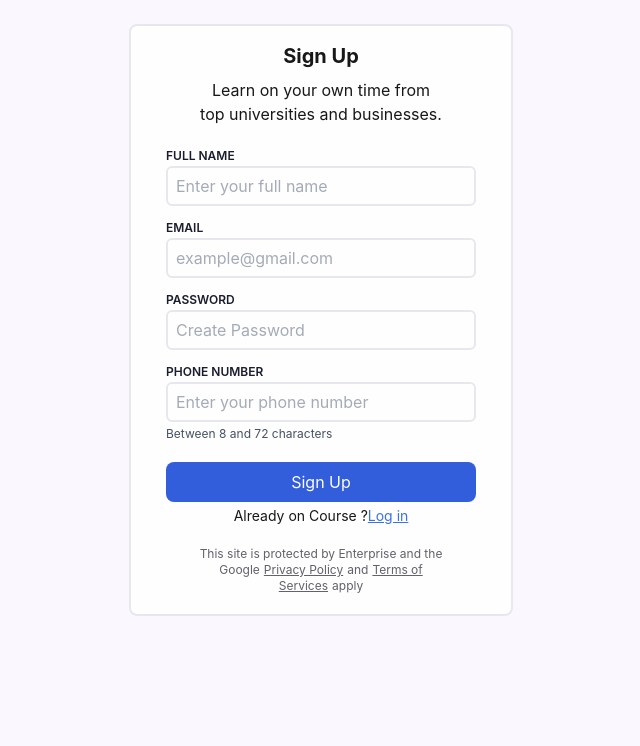
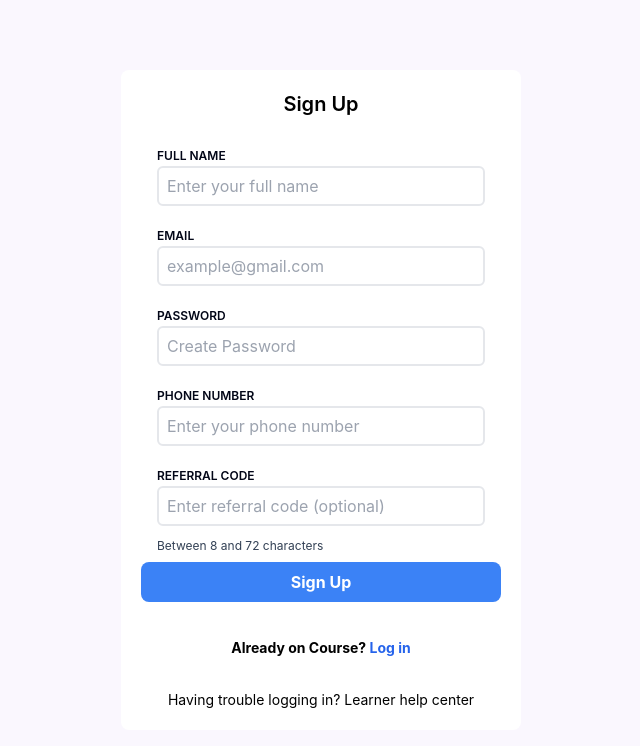
Before and after one commit to RohitKumarPatel2004/CashFlowFrontent, a React (Vite) app: page /signUp in a window 1280 px wide. Shown: the top 746 px of the page, without its empty margins (319-959 px from the left). Built offline with nearby package versions, Linux system fonts and the light colour scheme.

Commit message:
referral

```diff
--- a/src/Components/Context/Context.jsx
+++ b/src/Components/Context/Context.jsx
@@ -7,13 +7,17 @@ const AuthContext = createContext();
 export const AuthProvider = ({ children }) => {
   const [auth, setAuth] = useState({
     email: localStorage.getItem('email') || '',
-    token: localStorage.getItem('token') || ''
+    token: localStorage.getItem('token') || '',
+    referral: localStorage.getItem('referral') || '',
+    no_of_referral:localStorage.getItem('no_of_referral') || ''
   });
   const [isAuthenticated, setIsAuthenticated] = useState(false);
 
   useEffect(() => {
     const email = localStorage.getItem('email');
     const token = localStorage.getItem('token');
+    const referral=localStorage.getItem('referral')
+    const no_of_referral=localStorage.getItem('no_of_referral')
     if (email && token) {
       setIsAuthenticated(true);
     }
@@ -22,21 +26,25 @@ export const AuthProvider = ({ children }) => {
 
 
   // Function to log in and save email and token
-  const login = (email, token) => {
+  const login = (email, token,referral,no_of_referral) => {
     localStorage.setItem('email', email);
     localStorage.setItem('token', token);
-    setAuth({ email, token });
+    localStorage.setItem('referral',referral)
+    localStorage.setItem('no_of_referral',no_of_referral)
+    setAuth({ email, token ,referral ,no_of_referral });
     setIsAuthenticated(true);
   };
 
   const getAuthDetails = () => {
-    return { email: auth.email, token: auth.token };
+    return { email: auth.email, token: auth.token , referral: auth.referral ,no_of_referral: auth.no_of_referral};
   };
   // Function to log out and clear email and token
   const logout = () => {
     localStorage.removeItem('email');
     localStorage.removeItem('token');
-    setAuth({ email: '', token: '' });
+    localStorage.removeItem('referral')
+    localStorage.removeItem('no_of_referral')
+    setAuth({ email: '', token: '' ,referral:'' ,no_of_referral:''});
     setIsAuthenticated(false);
   };
 
--- a/src/Components/ReferralPage/ReferralPage.jsx
+++ b/src/Components/ReferralPage/ReferralPage.jsx
@@ -1,43 +1,60 @@
 import React, { useState, useEffect } from 'react';
+import { useAuth } from '../Context/Context';
 
-const ReferralPage = () => {
-  const [user, setUser] = useState({ id: 1, name: 'John Doe' }); // Example user data
+function ReferralPage() {
+  const { getAuthDetails } = useAuth();
+  const { referral, no_of_referral } = getAuthDetails();
+
   const [referralLink, setReferralLink] = useState('');
   const [referralBonuses, setReferralBonuses] = useState([]);
   const [totalIncome, setTotalIncome] = useState(0);
 
   useEffect(() => {
     // Generate referral link
-    const link = `${window.location.origin}/referral/${user.id}`;
+    const link = `${window.location.origin}/signup?referralCode=${referral}`;
     setReferralLink(link);
 
-    // Fetch referral bonuses from the backend (this is a mock function)
-    fetchReferralBonuses(user.id);
-  }, [user]);
+    // Fetch referral bonuses from the backend (mock function for now)
+    fetchReferralBonuses();
+  }, [referral, no_of_referral]);
 
-  const fetchReferralBonuses = (userId) => {
-    // This function should fetch referral bonuses from the backend
-    // Mock data
+  const fetchReferralBonuses = () => {
+    // Mock data for referral bonuses
     const bonuses = [
-      { id: 1, description: 'Invite 1 person to invest and buy a non-free device, you will get a bonus of Rs.50.', received: true },
-      { id: 2, description: 'Invite 2 person to invest and buy a non-free device, you will get a bonus of Rs.50.', received: false },
-      { id: 3, description: 'Invite 3 person to invest and buy a non-free device, you will get a bonus of Rs.50.', received: false },
-      { id: 4, description: 'Invite 4 person to invest and buy a non-free device, you will get a bonus of Rs.50.', received: false },
-      { id: 5, description: 'Invite 5 person to invest and buy a non-free device, you will get a bonus of Rs.50.', received: false },
-      { id: 6, description: 'Invite 6 person to invest and buy a non-free device, you will get a bonus of Rs.50.', received: false },
-      { id: 7, description: 'Invite 7 person to invest and buy a non-free device, you will get a bonus of Rs.50.', received: false },
-      { id: 8, description: 'Invite 8 person to invest and buy a non-free device, you will get a bonus of Rs.50.', received: false }
+      { id: 1, description: 'Invite 2 people to invest and buy a non-free device, you will get a bonus of Rs.50.', requiredReferrals: 2, reward: 50 },
+      { id: 2, description: 'Invite 4 people to invest and buy a non-free device, you will get a bonus of Rs.150.', requiredReferrals: 4, reward: 150 },
+      { id: 3, description: 'Invite 10 people to invest and buy a non-free device, you will get a bonus of Rs.250.', requiredReferrals: 10, reward: 250 },
+      { id: 4, description: 'Invite 15 people to invest and buy a non-free device, you will get a bonus of Rs.350.', requiredReferrals: 15, reward: 350 },
+      { id: 5, description: 'Invite 20 people to invest and buy a non-free device, you will get a bonus of Rs.450.', requiredReferrals: 20, reward: 450 },
+      { id: 6, description: 'Invite 21 people to invest and buy a non-free device, you will get a bonus of Rs.550.', requiredReferrals: 21, reward: 550 },
+      { id: 7, description: 'Invite 22 people to invest and buy a non-free device, you will get a bonus of Rs.650.', requiredReferrals: 22, reward: 650 },
+      { id: 8, description: 'Invite 23 people to invest and buy a non-free device, you will get a bonus of Rs.750.', requiredReferrals: 23, reward: 750 },
+    ];
 
-    ];
-    setReferralBonuses(bonuses);
-    setTotalIncome(50); // Example total income
+    let income = 0;
+    const updatedBonuses = bonuses.map((bonus) => {
+      if (no_of_referral >= bonus.requiredReferrals) {
+        income += bonus.reward;
+        return { ...bonus, received: true };
+      } else {
+        return { ...bonus, received: false };
+      }
+    });
+
+    setReferralBonuses(updatedBonuses);
+    setTotalIncome(income);
+  };
+
+  const copyToClipboard = () => {
+    navigator.clipboard.writeText(referralLink);
+    alert("Referral link copied to clipboard!");
   };
 
   return (
     <div className="bg-gray-100 min-h-screen flex flex-col items-center justify-start py-10">
       <div className="bg-white shadow-md rounded-lg w-full max-w-4xl p-6">
         <div className="bg-blue-900 text-white p-4 rounded-t-lg flex justify-between items-center">
-          <div>Team <span className="font-bold">1</span></div>
+          <div>Team <span className="font-bold">{no_of_referral}</span></div>
           <div>Team total income <span className="font-bold">Rs. {totalIncome.toFixed(2)}</span></div>
         </div>
         <div className="bg-gray-200 p-4 flex flex-col md:flex-row justify-between items-center">
@@ -45,7 +62,7 @@ const ReferralPage = () => {
             <div className="mb-2 md:mb-0 w-full">
               <input
                 type="text"
-                value={user.id}
+                value={referral}
                 readOnly
                 placeholder="Invitation code"
                 className="w-full p-2 rounded border border-gray-400"
@@ -60,25 +77,43 @@ const ReferralPage = () => {
                 className="w-full p-2 rounded border border-gray-400"
               />
             </div>
+            <button
+              onClick={copyToClipboard}
+              className="ml-2 bg-blue-500 text-white py-1 px-3 rounded-md hover:bg-blue-600 transition-colors"
+            >
+              Copy
+            </button>
           </div>
         </div>
         <div className="bg-blue-500 text-white p-4 rounded-t-lg mt-4">Invite Purchase Rewards</div>
         <div className="space-y-4">
-          {referralBonuses.map((bonus) => (
-            <div key={bonus.id} className="bg-white shadow-md p-4 rounded flex justify-between items-center">
-              <div>{bonus.description}</div>
-              <div className="flex items-center">
-                <div className={`mr-2 ${bonus.received ? 'text-green-500' : 'text-red-500'}`}>
-                  {bonus.received ? 'Received' : 'Pending'}
+          {referralBonuses.map((bonus) => {
+            const progress = Math.min((no_of_referral / bonus.requiredReferrals) * 100, 100);
+
+            return (
+              <div key={bonus.id} className={`bg-white shadow-md p-4 rounded ${bonus.received ? 'opacity-50' : ''}`}>
+                <div className="flex justify-between items-center">
+                  <div>{bonus.description}</div>
+                  <div className="flex items-center">
+                    <div className={`mr-2 ${bonus.received ? 'text-green-500' : 'text-red-500'}`}>
+                      {bonus.received ? 'Received' : 'Pending'}
+                    </div>
+                    <div>{bonus.received ? bonus.requiredReferrals : no_of_referral}/{bonus.requiredReferrals}</div>
+                  </div>
                 </div>
-                <div>{bonus.received ? '1/1' : '0/1'}</div>
+                <div className="relative w-full h-4 bg-gray-200 rounded mt-2">
+                  <div
+                    className={`absolute top-0 left-0 h-full rounded ${bonus.received ? 'bg-green-500' : 'bg-blue-500'}`}
+                    style={{ width: `${progress}%` }}
+                  ></div>
+                </div>
               </div>
-            </div>
-          ))}
+            );
+          })}
         </div>
       </div>
     </div>
   );
-};
+}
 
 export default ReferralPage;
--- a/src/Pages/SigninPage/SignIn.jsx
+++ b/src/Pages/SigninPage/SignIn.jsx
@@ -37,7 +37,8 @@ const SignIn = () => {
       dispatch(loginUser(userData))
         .then((res) => {
           if (loginUser.fulfilled.match(res)) {
-            login(res.payload.user.email,res.payload.token);
+            console.log(res.payload.user.no_of_referral)
+            login(res.payload.user.email,res.payload.token,res.payload.user.referral_code,res.payload.user.no_of_referral);
             setShowSuccessPopup(true);
             setTimeout(() => {
               setShowSuccessPopup(false);
--- a/src/Pages/SignupPage/SignUP.jsx
+++ b/src/Pages/SignupPage/SignUP.jsx
@@ -1,4 +1,4 @@
-import React, { useState } from "react";
+import React, { useState, useEffect } from "react";
 import { Link, useNavigate } from "react-router-dom";
 import { useDispatch, useSelector } from "react-redux";
 import SignUpUser from "../../Components/Redux-react/Action/GetSignUp";
@@ -13,7 +13,8 @@ function SignUp() {
     username: "",
     email: "",
     password: "",
-    number: ""
+    number: "",
+    referralCode: new URLSearchParams(window.location.search).get("referralCode") || ""
   });
 
   const [showPopup, setShowPopup] = useState(false);
@@ -63,25 +64,13 @@ function SignUp() {
 
   return (
     <>
-      <div className="w-full h-auto flex justify-center">
-        <div className="w-96 h-5/6 border-2 rounded-lg my-6 bg-white opacity-90">
-          <div className="flex justify-center mt-4 mb-2">
-            <h1 className="font-bold text-xl w-90">Sign Up</h1>
-          </div>
-          <div className="flex justify-center text-center text-s mb-3">
-            <p className="text-balance">
-              Learn on your own time from top universities and businesses.
-            </p>
-          </div>
-          <div className="flex flex-col justify-center items-center">
-            <form className="w-[90%]" onSubmit={handleSubmit}>
+      <div className="flex justify-center items-center h-screen">
+        <div className="w-[400px] h-auto bg-white flex flex-col gap-5 rounded-lg justify-center items-center p-5">
+          {showPopup && <Popup message={popupMessage} type={popupType} />}
+          <h2 className="font-semibold text-xl">Sign Up</h2>
+          <form className="flex flex-col gap-2 w-full" onSubmit={handleSubmit}>
             <div className="px-4 py-1">
-                <label
-                  htmlFor="name"
-                  className="text-slate-950 font-semibold text-xs"
-                >
-                  FULL NAME
-                </label>
+              <label htmlFor="name" className="text-slate-950 font-semibold text-xs">FULL NAME</label>
               <input
                 type="text"
                 name="username"
@@ -93,12 +82,7 @@ function SignUp() {
               />
             </div>
             <div className="px-4 py-1">
-                <label
-                  htmlFor="email"
-                  className="text-slate-950 font-semibold text-xs"
-                >
-                  EMAIL
-                </label>
+              <label htmlFor="email" className="text-slate-950 font-semibold text-xs">EMAIL</label>
               <input
                 type="email"
                 name="email"
@@ -110,12 +94,7 @@ function SignUp() {
               />
             </div>
             <div className="px-4 py-1">
-                <label
-                  htmlFor="password"
-                  className="text-slate-950 font-semibold text-xs"
-                >
-                  PASSWORD
-                </label>
+              <label htmlFor="password" className="text-slate-950 font-semibold text-xs">PASSWORD</label>
               <input
                 type="password"
                 name="password"
@@ -127,12 +106,7 @@ function SignUp() {
               />
             </div>
             <div className="px-4 py-1">
-                <label
-                  htmlFor="number"
-                  className="text-slate-950 font-semibold text-xs"
-                >
-                  PHONE NUMBER
-                </label>
+              <label htmlFor="number" className="text-slate-950 font-semibold text-xs">PHONE NUMBER</label>
               <input
                 type="text"
                 name="number"
@@ -142,41 +116,29 @@ function SignUp() {
                 onChange={handleInput}
               />
             </div>
-              <div className="text-slate-700 text-xs ml-4">
-                Between 8 and 72 characters
+            <div className="px-4 py-1">
+              <label htmlFor="referralCode" className="text-slate-950 font-semibold text-xs">REFERRAL CODE</label>
+              <input
+                type="text"
+                name="referralCode"
+                id="referralCode"
+                value={values.referralCode}
+                className="w-full h-10 border-2 rounded-md px-2 py-2 outline-none"
+                placeholder="Enter referral code (optional)"
+                onChange={handleInput}
+              />
             </div>
-
-              <div className="flex justify-center items-center bg-blue-700 px-2 py-2 mt-5 ml-4 mr-4 rounded-lg">
-                <button type="submit" className="text-white">
-                  Sign Up
-                </button>
+            <div className="text-slate-700 text-xs ml-4">Between 8 and 72 characters</div>
+            <button type="submit" className="bg-blue-500 text-white font-bold rounded-lg h-10">Sign Up</button>
+          </form>
+          <div className="mt-4 flex justify-center items-center">
+            <p className="text-sm font-bold">Already on Course? <Link to="/SignIn" className="text-blue-600">Log in</Link></p>
           </div>
-            </form>
-            <p className="flex justify-center items-center mt-1 text-sm">
-              Already on Course ?
-              <Link to="/SignIn" className="text-blue-600 underline">
-                Log in
-              </Link>
-            </p>
-          </div>
-          <div className="flex flex-col justify-center items-center">
-            <section className="text-center text-xs w-[17rem] text-zinc-600 m-5">
-              <p>
-                This site is protected by Enterprise and the Google
-                <Link className="underline m-1" to="/">
-                  Privacy Policy
-                </Link>
-                and
-                <Link className="underline m-1" to="/">
-                  Terms of Services
-                </Link>
-                apply
-              </p>
+          <section className="text-sm mt-3 text-center">
+            <p>Having trouble logging in? Learner help center</p>
           </section>
         </div>
       </div>
-      </div>
-      {showPopup && <Popup message={popupMessage} type={popupType} />}
     </>
   );
 }
```
Lines whose indentation alone changed are shown as unchanged.
